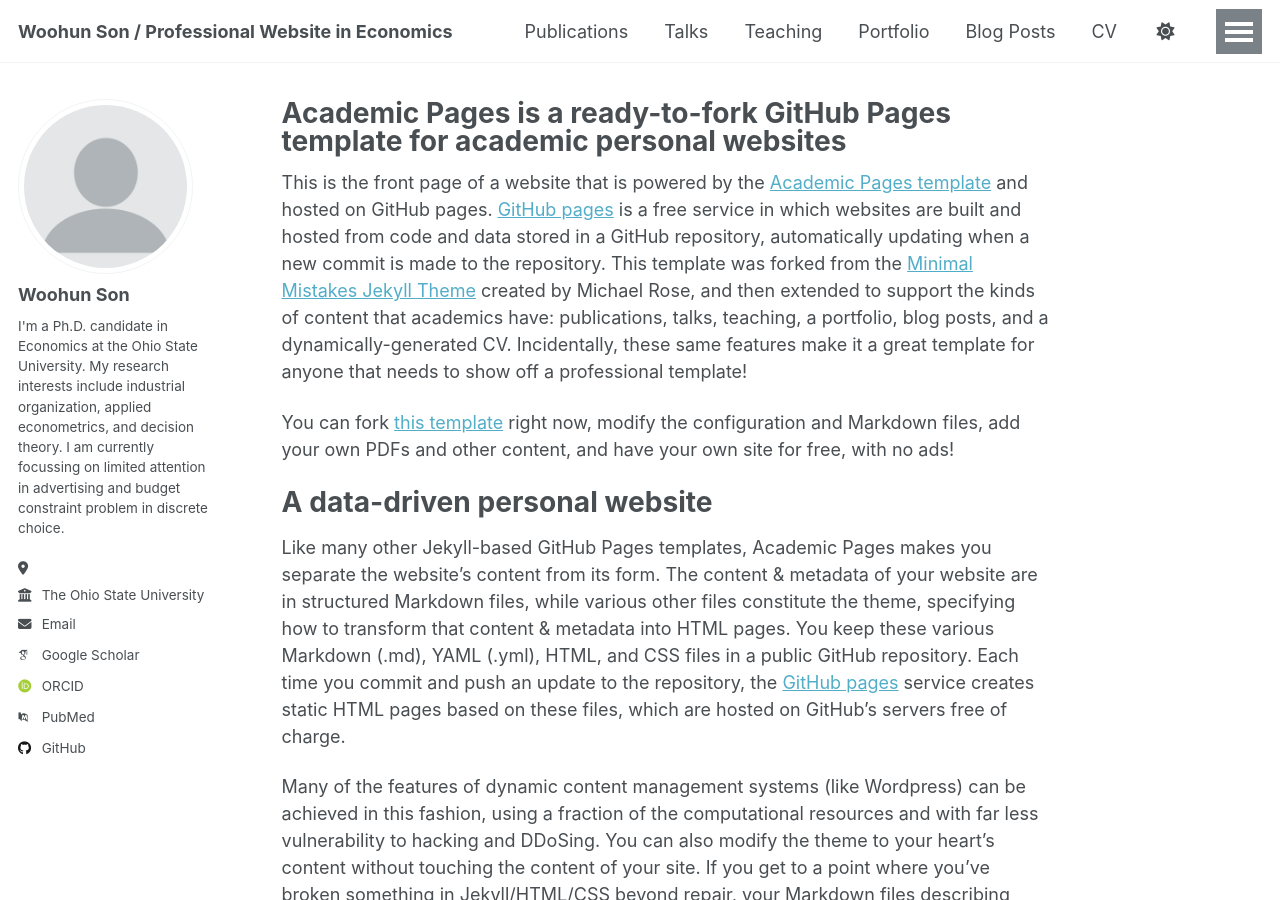
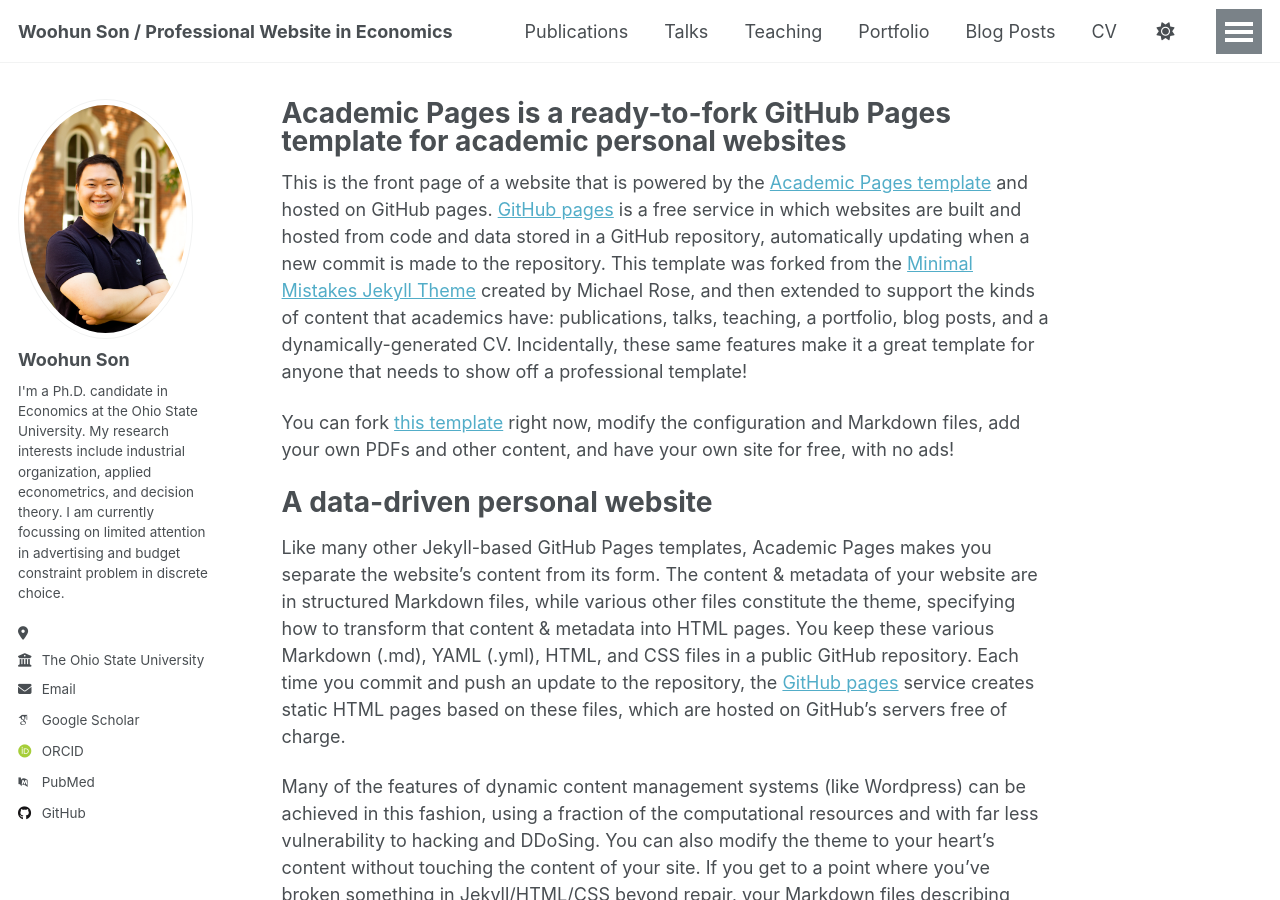
Before and after one commit to SonWoohun/SonWoohun.github.io, a Jekyll site: the page built from _pages/about.md, in a window 1280 px wide and 900 px high. Built offline with Jekyll 4.4.1, drawn with Linux system fonts in a browser that asks for light colours; some web fonts are replaced; a script that is not in the unit is left out.

Commit message:
add profile photo and according config change

```diff
--- a/_config.yml
+++ b/_config.yml
@@ -22,7 +22,7 @@ repository               : "SonWoohun/SonWoohun.github.io"
 #               Additional customization can be done by editing /_includes/author-profile.html
 author:
   # Biographic information
-  avatar           : "profile.png"
+  avatar           : "SonWoohun-downsized.jpg"
   name             : "Woohun Son"
   pronouns         : # example: "she/her"
   bio              : "I'm a Ph.D. candidate in Economics at the Ohio State University. My research interests include industrial organization, applied econometrics, and decision theory. I am currently focussing on limited attention in advertising and budget constraint problem in discrete choice."
```
Also changed, not shown: images/SonWoohun-downsized.jpg (added).
